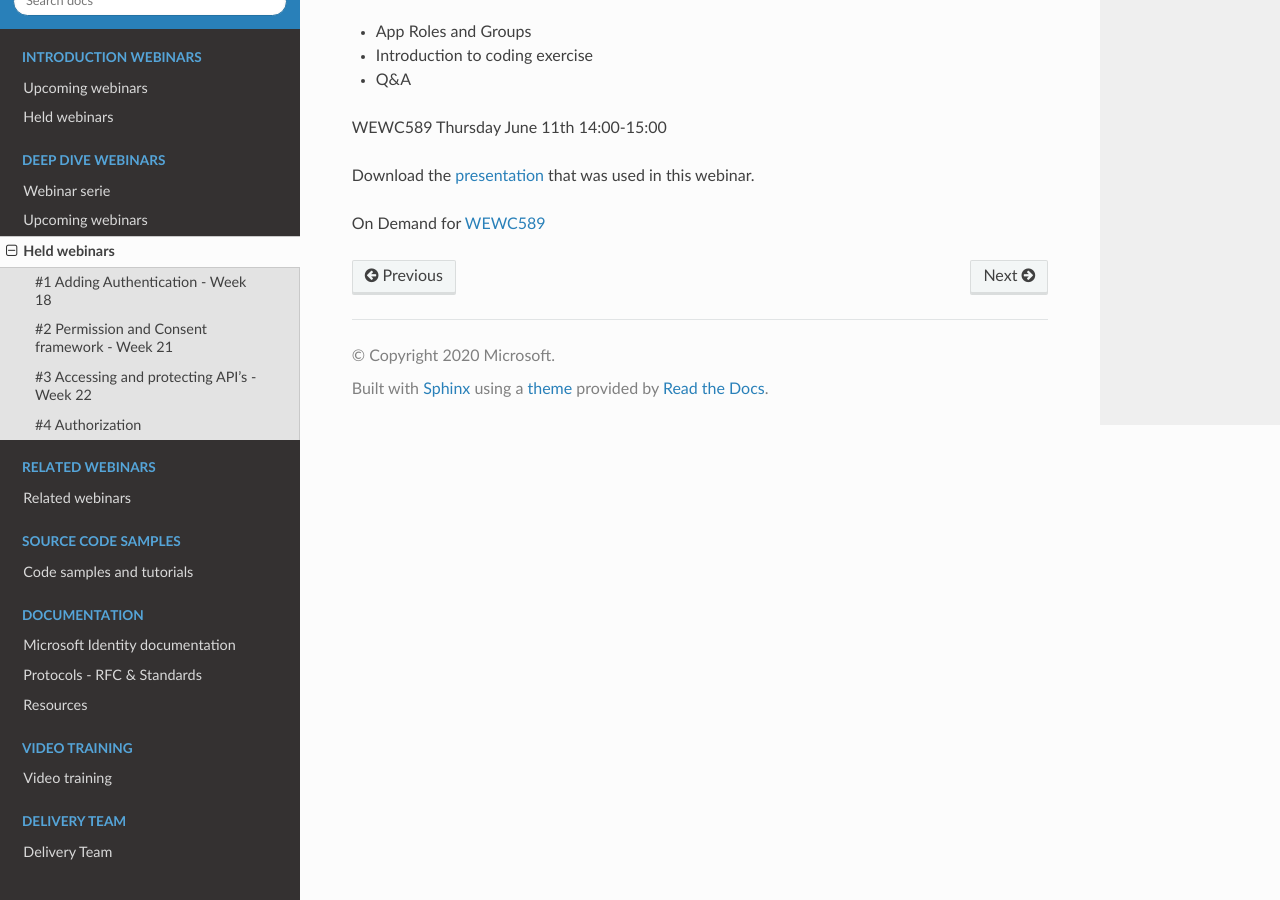
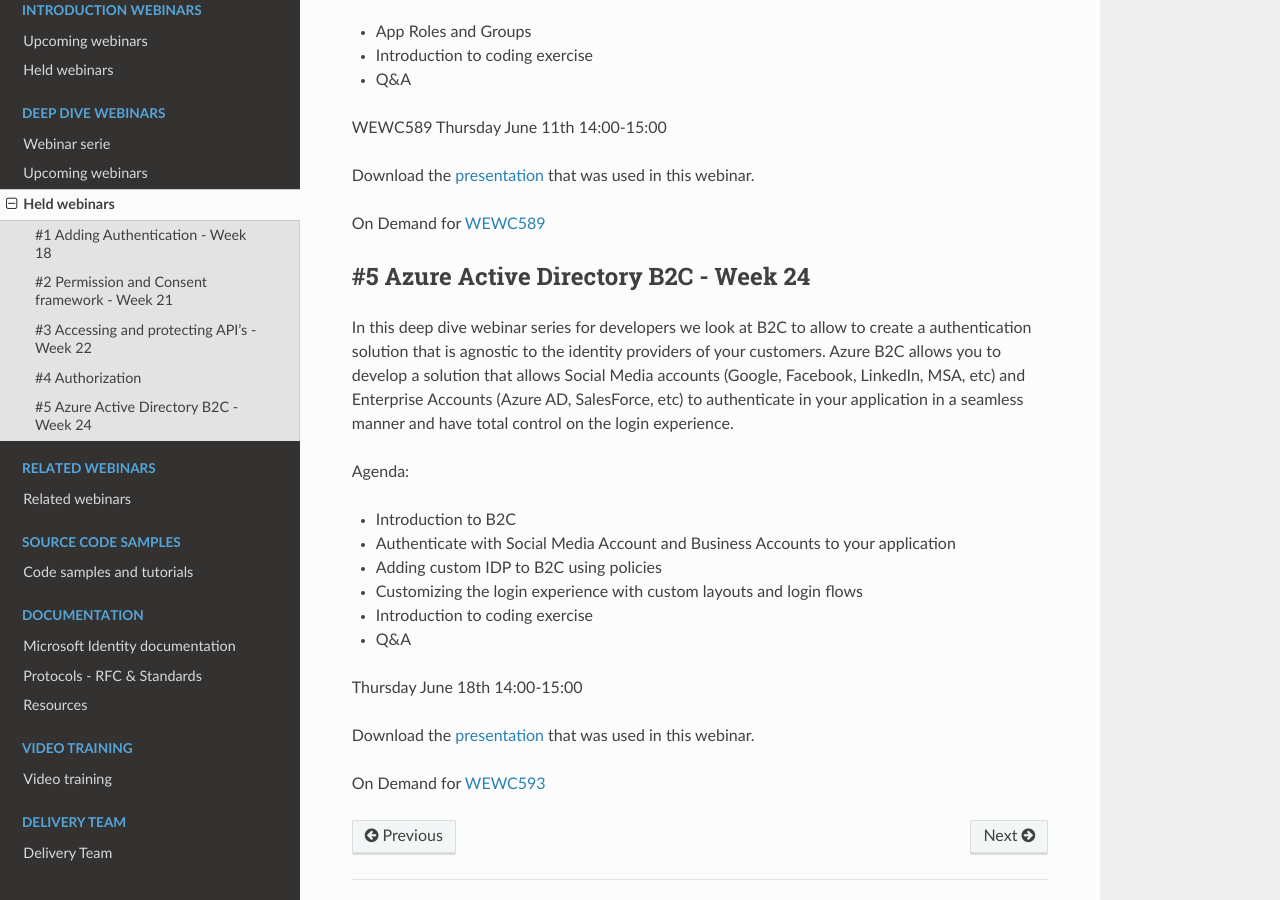
Before and after one commit to RonnyA/ModernIdentity, a Sphinx documentation site: the page built from docs/source/deep/held-deep-webinars.rst, in a window 1280 px wide and 900 px high, scrolled down 2212 px. Built offline with Sphinx 7.4.7 and the Read the Docs theme 2.0.0, drawn with Linux system fonts in a browser that asks for light colours.

Commit message:
Updated Deep Dive 5 - now with on demand on

```diff
--- a/docs/source/deep/held-deep-webinars.rst
+++ b/docs/source/deep/held-deep-webinars.rst
@@ -116,3 +116,31 @@
 On Demand for WEWC589_
 
 .. _WEWC589 : https://portal.meets4b.com/Join?e=0a51844c-4196-442e-a907-e775d8efde27
+
+
+#5 Azure Active Directory B2C - Week 24
+---------------------------------------
+
+In this deep dive webinar series for developers we look at B2C to allow to create a authentication solution that is agnostic to the identity providers of your customers. Azure B2C allows you to develop a solution that allows Social Media accounts (Google, Facebook, LinkedIn, MSA, etc) and Enterprise Accounts (Azure AD, SalesForce, etc) to authenticate in your application in a seamless manner and have total control on the login experience.
+
+
+Agenda:
+
+* Introduction to B2C
+* Authenticate with Social Media Account and Business Accounts to your application
+* Adding custom IDP to B2C using policies
+* Customizing the login experience with custom layouts and login flows
+* Introduction to coding exercise
+* Q&A
+
+
+Thursday June 18th 14:00-15:00
+
+Download the `presentation`__ that was used in this webinar.
+
+.. __ : https://github.com/RonnyA/ModernIdentity/raw/master/pdf/DeepDive-5-AADB2C.pdf
+
+
+On Demand for WEWC593_
+
+.. _WEWC593 : https://meetings.lm-ag.de/Join?e=c8421fd3-2648-474a-8083-68dddfaa83db
```
Also changed, not shown: docs/source/deep/upcoming-deep-webinars.rst (+0 -27 lines), docs/source/index.rst (+0 -7 lines), 6 other files.
